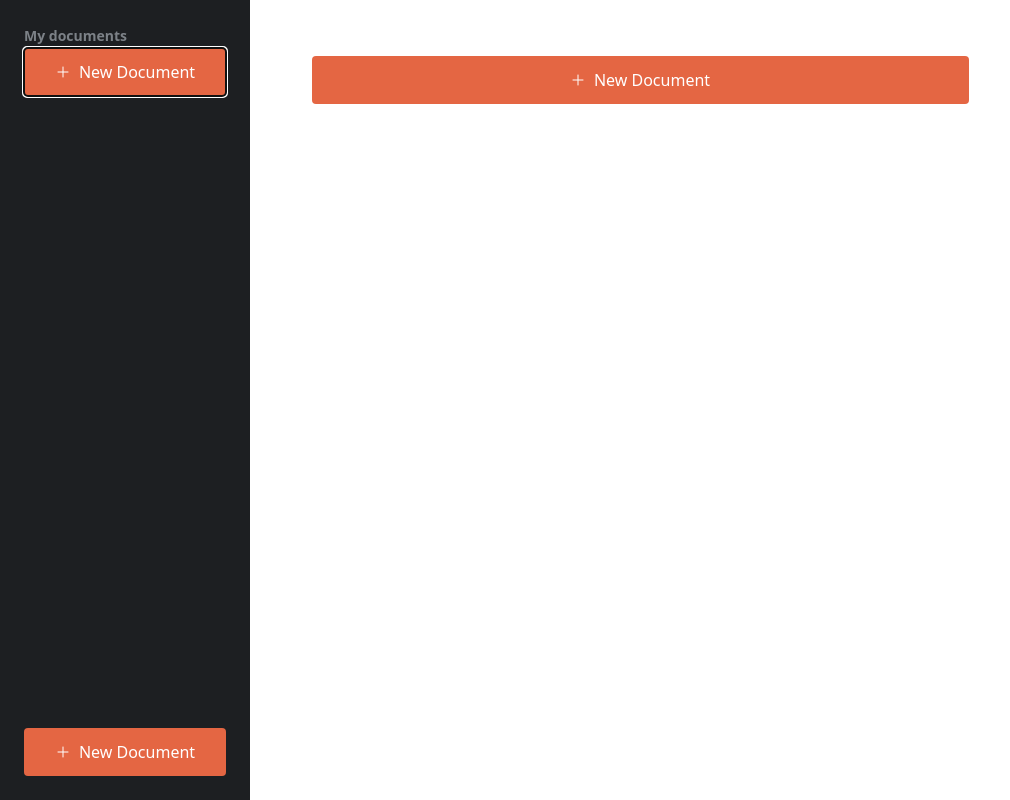
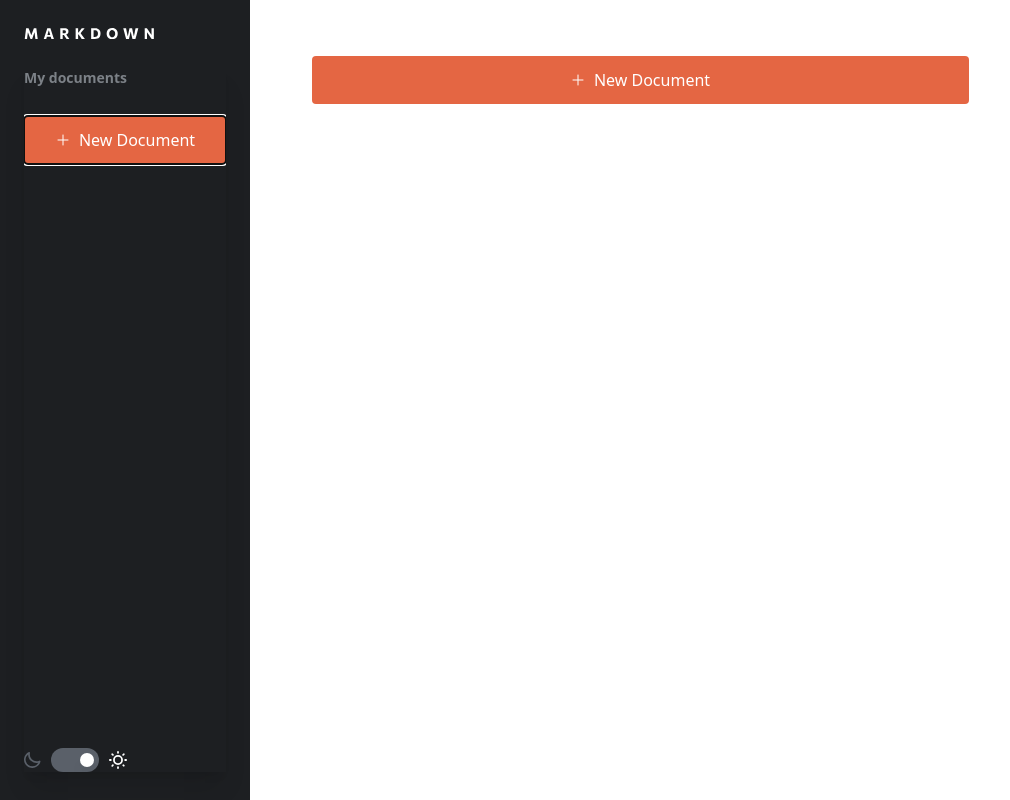
Before and after one commit to YoonJongok/markdown-editor, a React app: page / in a window 1280 px wide. Shown: the whole page, without its empty margins (0-1010 px from the left). Built offline with nearby package versions, Linux system fonts and the light colour scheme; the HTML template or start-up script is replaced by a standard one.

Commit message:
darkmode toggle switch done

```diff
--- a/src/components/DarkModeSwitch/DarkModeSwitch.tsx
+++ b/src/components/DarkModeSwitch/DarkModeSwitch.tsx
@@ -11,22 +11,18 @@ interface DarkModeSwitchProps {
 export const DarkModeSwitch: React.FC<DarkModeSwitchProps> = ({ isDarkMode, toggleTheme }) => {
   return (
     <Switch
-      checked={isDarkMode}
+      checked={!isDarkMode}
       onChange={toggleTheme}
       className={clsx(
-        'cursur-pointer relative inline-flex px-[2px] items-center h-[22px] w-[42px] shrink-0 rounded-full border-2 border-transparent transition-colors duration-200 ease-in-out focus:outline-none focus-visible:ring-2  focus-visible:ring-white focus-visible:ring-opacity-75',
-        {
-          'bg-accent': isDarkMode,
-          'bg-input': !isDarkMode,
-        }
+        'cursur-pointer relative inline-flex px-[2px] items-center h-[24px] w-[48px] shrink-0 rounded-full border-2 border-transparent transition-colors duration-200 ease-in-out focus:outline-none focus-visible:ring-2  focus-visible:ring-white focus-visible:ring-opacity-75 bg-grey-5'
       )}
     >
       <span
-        className={clsx(
-          'cursur-pointer inline-block h-[14px] w-[14px] transform rounded-full bg-blue-600 shadow-lg ring-0 transition duration-200 ease-in-out',
+        className={cn(
+          'cursur-pointer inline-block h-[14px] w-[14px] transform rounded-full bg-white shadow-lg ring-0 transition duration-200 ease-in-out',
           {
-            'translate-x-5': isDarkMode,
-            'translate-x-0': !isDarkMode,
+            'translate-x-[25px]': !isDarkMode,
+            'translate-x-[1px]': isDarkMode,
           }
         )}
       />
--- a/src/components/Sidebar/Sidebar.tsx
+++ b/src/components/Sidebar/Sidebar.tsx
@@ -5,7 +5,7 @@ import { Button } from '../ui/Button/Button';
 export const Sidebar = () => {
   const [isOpen, setIsOpen] = useState(true);
   return (
-    <Drawer isOpen={isOpen} setIsOpen={setIsOpen} title='My documents'>
+    <Drawer isOpen={true} setIsOpen={setIsOpen} title='My documents'>
       <Button buttonTitle='newDocument' fullWidth onClick={() => setIsOpen(!isOpen)}>
         Close
       </Button>
--- a/src/components/ui/Drawer/Drawer.tsx
+++ b/src/components/ui/Drawer/Drawer.tsx
@@ -1,5 +1,11 @@
 import { Dialog } from '@headlessui/react';
-import { Button } from '../Button/Button';
+import { FlexBoxColumn } from '../FlexBoxColumn/FlexBoxColumn';
+import { ReactComponent as Logo } from '../../../assets/icons/logo.svg';
+import { ReactComponent as MoonIcon } from '../../../assets/icons/icon-dark-mode.svg';
+import { ReactComponent as SunIcon } from '../../../assets/icons/icon-light-mode.svg';
+import { FlexBoxRow } from '../FlexBoxRow/FlexBoxRow';
+import { DarkModeSwitch } from '../../DarkModeSwitch/DarkModeSwitch';
+import { useState } from 'react';
 
 type DrawerProps = {
   title: string;
@@ -9,32 +15,39 @@ type DrawerProps = {
 };
 
 export default function Drawer({ title, children, isOpen, setIsOpen }: DrawerProps) {
+  const [isDarkMode, setIsDarkMode] = useState(false);
   return (
     <Dialog
       unmount={false}
       open={isOpen}
       onClose={() => setIsOpen(false)}
-      className='fixed w-full max-w-[250px] z-30 inset-0 overflow-y-auto bg-black-3'
+      className='fixed w-full max-w-[250px] flex flex-col gap-[27px] px-6 py-[28px] z-30 inset-0 overflow-y-auto bg-black-3'
     >
+      <Logo />
+
       <div className='flex h-screen'>
         <Dialog.Overlay className='z-40 fixed inset-0 bg-black bg-opacity-30' />
-        <div
-          className={`z-50 flex flex-col justify-between  w-full
-                         max-w-sm p-6 overflow-hidden text-left align-middle
+        <FlexBoxColumn
+          fullWidth
+          className={`z-50 justify-between
+                         max-w-sm  overflow-hidden text-left align-middle
                          shadow-xl`}
         >
-          <div>
+          <FlexBoxColumn fullWidth className='gap-[26px]'>
             <Dialog.Title className='font-bold md:text-4xl text-grey-4 typography'>
               {title}
             </Dialog.Title>
             {children}
-          </div>
-          <div className='self-center mt-10'>
-            <Button buttonTitle='newDocument' onClick={() => setIsOpen(!isOpen)}>
-              Close
-            </Button>
-          </div>
-        </div>
+          </FlexBoxColumn>
+          <FlexBoxRow fullWidth intent={'flexStartCenter'} className='gap-[10px]'>
+            <MoonIcon fill={isDarkMode ? 'white' : '#5A6069'} />
+            <DarkModeSwitch
+              isDarkMode={isDarkMode}
+              toggleTheme={() => setIsDarkMode((prev) => !prev)}
+            />
+            <SunIcon fill={!isDarkMode ? 'white' : '#5A6069'} />
+          </FlexBoxRow>
+        </FlexBoxColumn>
       </div>
     </Dialog>
   );
```
Also changed, not shown: src/assets/icons/icon-dark-mode.svg, src/assets/icons/icon-light-mode.svg.
